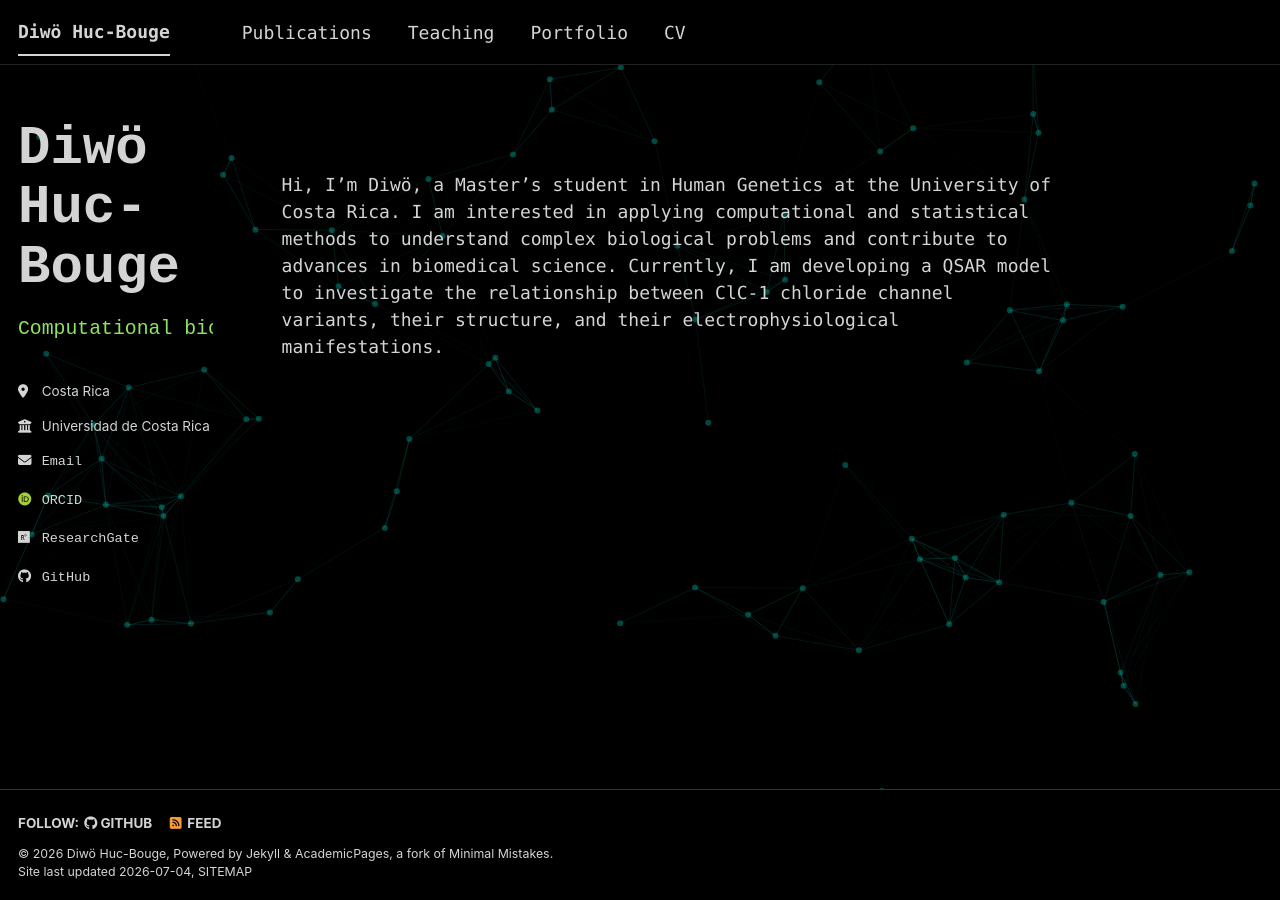
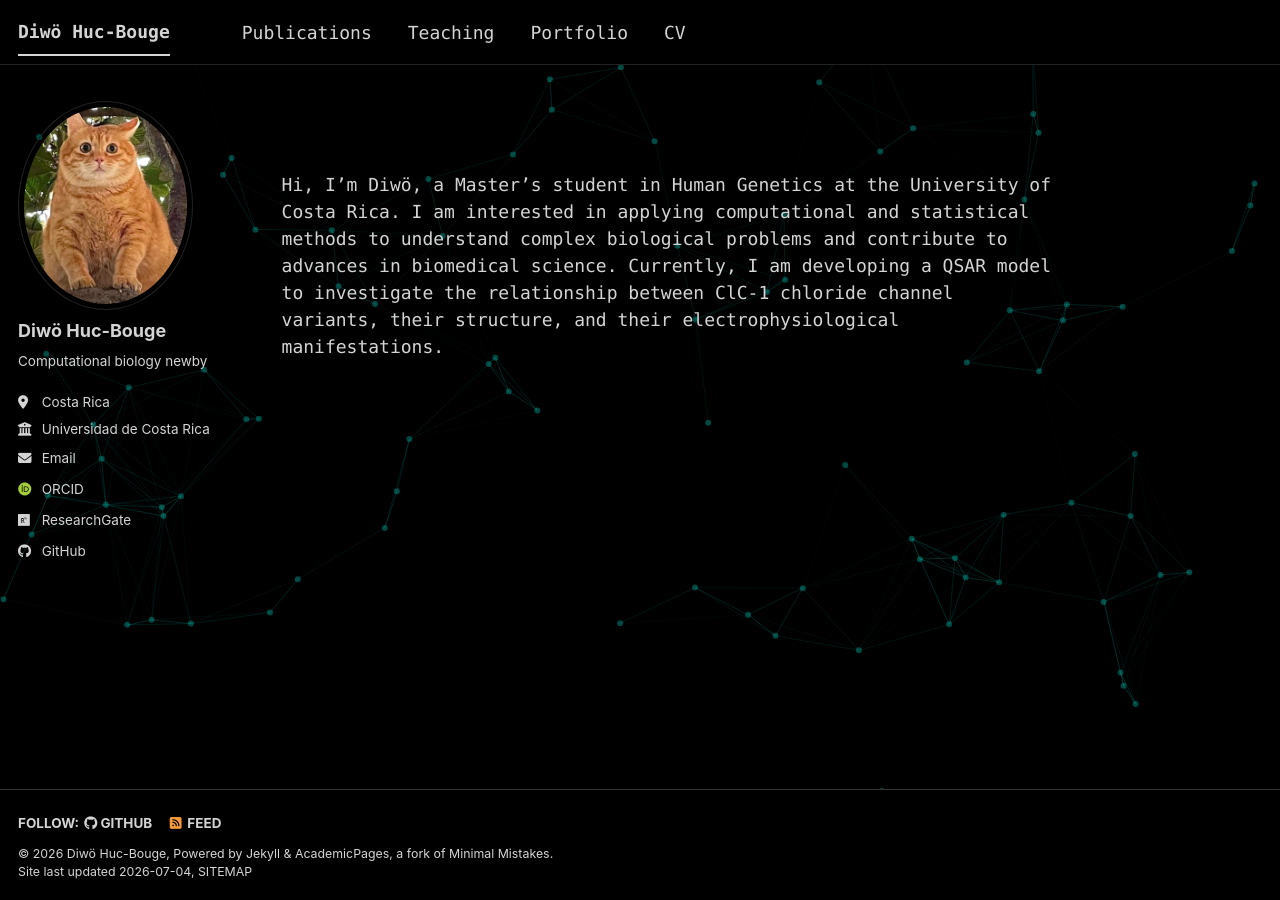
Before and after one commit to DiwoHuc/DiwoHuc.github.io, a Jekyll site: the page built from _pages/about.md, in a window 1280 px wide. Built offline with Jekyll 4.4.1, drawn with Linux system fonts in a browser that asks for light colours; some web fonts are replaced; a script bundle is joined from its source files by our own code; library files that are not in the unit come from our copies.

Commit message:
Delete terminal style sidebar CSS
Removed custom sidebar styles related to terminal appearance.

```diff
--- a/assets/css/main.scss
+++ b/assets/css/main.scss
@@ -78,76 +78,3 @@ body {
 #main {
   padding-top: 70px;
 }
-
-/* ==========================================
-   CUSTOM SIDEBAR - TERMINAL STYLE
-   ========================================== */
-
-/* Ocultar avatar */
-.author__avatar {
-  display: none !important;
-}
-
-/* Contenedor */
-.author__content {
-  padding-top: 1rem;
-}
-
-/* Nombre */
-.sidebar .author__name {
-  font-family: "Courier New", monospace !important;
-  font-size: 3rem !important;
-  font-weight: 700 !important;
-  line-height: 1.1 !important;
-  margin-top: 0 !important;
-  margin-bottom: 1rem !important;
-}
-
-/* Bio */
-.author__bio {
-  font-family: "Courier New", monospace !important;
-  font-size: 1.1rem !important;
-  color: #8ee35f !important;
-
-  white-space: nowrap;
-  overflow: hidden;
-
-  border-right: 2px solid #8ee35f;
-
-  width: fit-content;
-
-  animation:
-    typing 3s steps(30, end),
-    blink 0.8s step-end infinite;
-}
-
-/* Enlaces */
-.author__urls {
-  margin-top: 2rem;
-}
-
-.author__urls li {
-  margin-bottom: 0.8rem;
-}
-
-.author__urls a {
-  font-family: "Courier New", monospace;
-}
-
-/* Cursor terminal */
-@keyframes blink {
-  50% {
-    border-color: transparent;
-  }
-}
-
-/* Escritura */
-@keyframes typing {
-  from {
-    max-width: 0;
-  }
-
-  to {
-    max-width: 100%;
-  }
-}
```
